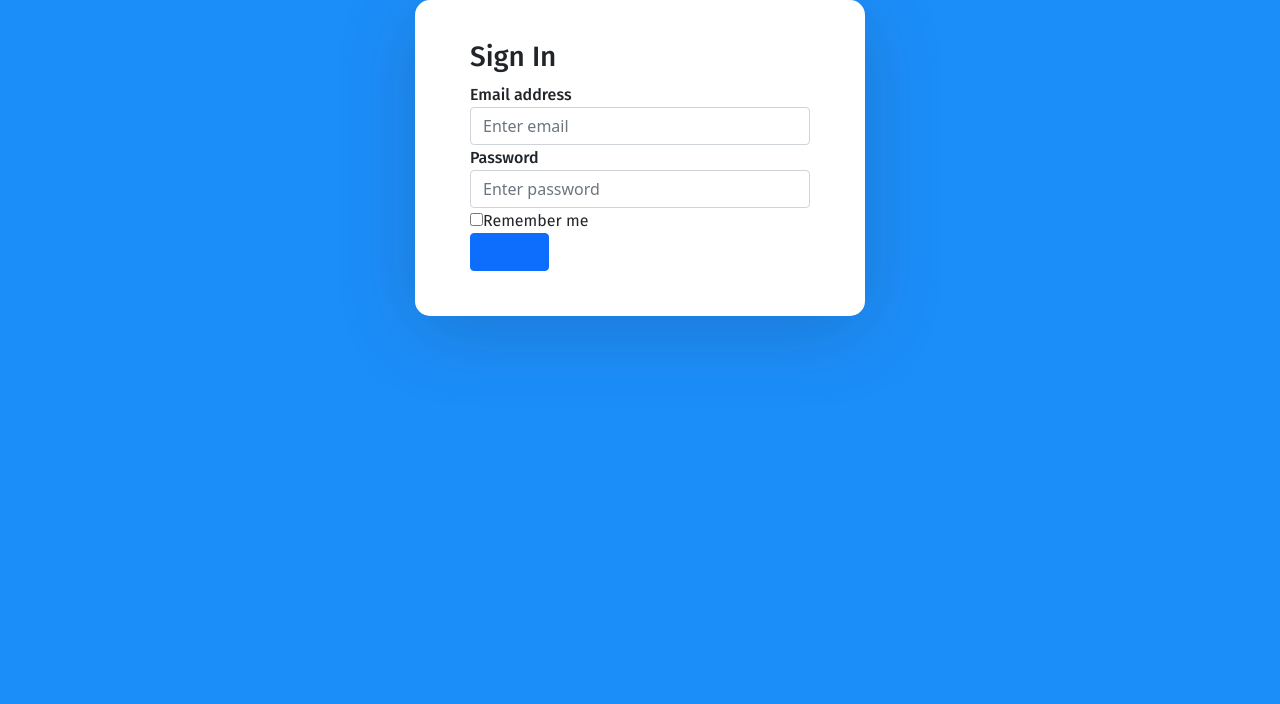
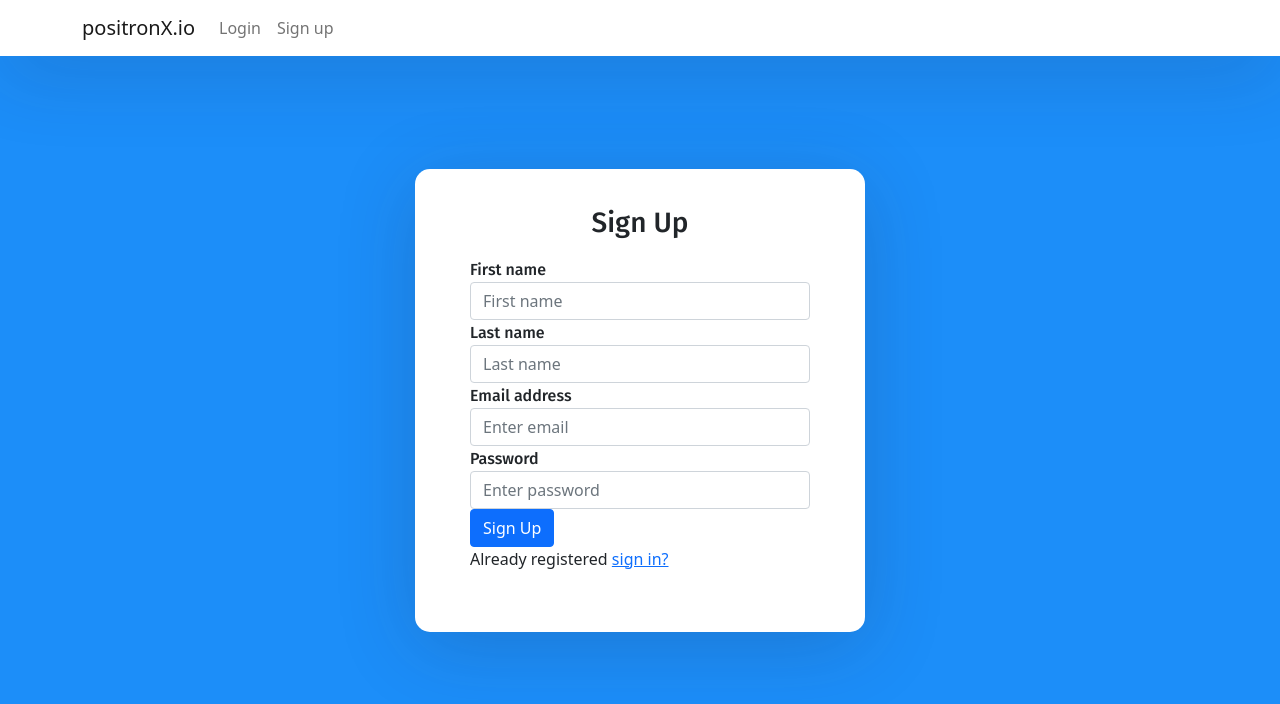
Before and after one commit to Jennie-geo/simba_frontend, a React (Create React App) app: page /sign-up in a window 1280 px wide. Shown: the top 704 px of the page. Built offline with nearby package versions, Linux system fonts and the light colour scheme.

Commit message:
refactored code

```diff
--- a/src/App.js
+++ b/src/App.js
@@ -8,20 +8,20 @@ import Overview from './components/Overview';
 import Createtransaction from './components/Create_transaction';
 import Modal from './components/Modal';
 
-function setToken(userToken) {
-  sessionStorage.setItem('token', JSON.stringify(userToken));
-}
+// function setToken(userToken) {
+//   sessionStorage.setItem('token', JSON.stringify(userToken));
+// }
 
-function getToken() {
-}
+// function getToken() {
+// }
 
 function App() {
-  const token = getToken()
+  // const token = getToken()
 
-  if (!token) {
-    return <Login setToken={setToken} />
+  // if (!token) {
+  //   return <Login setToken={setToken} />
 
-  }
+  // }
   return (
     <>
       <div className="App">
--- /dev/null
+++ b/src/components/Context.js
@@ -0,0 +1,27 @@
+import { createContext, useState } from "react";
+
+const initialState = {
+    user: null,
+    token: null
+}
+
+const contextObj = createContext(initialState)
+
+function GlobalContextProvider({ children }) {
+    const [data, setData] = useState(JSON.parse(sessionStorage.getItem('sessionData')) || initialState)
+
+    function loginSuccessful(userData, token) {
+        sessionStorage.getItem('session', JSON.stringify(userData))
+        console.log(setData({ ...data, user: userData, token }));
+    }
+    function logout() {
+        sessionStorage.clear()
+        setData(initialState);
+    }
+    const globalStore = { data, loginSuccessful, logout };
+    return (
+        <contextObj.Provider value={globalStore}>{children}</contextObj.Provider>
+    )
+}
+
+export { contextObj, GlobalContextProvider }
--- a/src/components/Login.js
+++ b/src/components/Login.js
@@ -1,45 +1,100 @@
-import React, { useState } from "react";
+import React, { useState, useContext } from "react";
 import { Link, NavLink } from 'react-router-dom';
 import '../index.css';
 import PropTypes from 'prop-types'
+import { contextObj } from './Context';
+import { useNavigate } from "react-router-dom";
+//import { loginUser } from '../loginUser';
 
-// import { loginUser } from '../loginUser';
 
-async function loginUser(credentials) {
-    return fetch('localhost:3800/api/v1/user/login', {
-        method: 'POST',
-        headers: {
-            'Content-Type': 'application/json'
-        },
-        body: JSON.stringify(credentials)
+
+function Login() {
+    const [formData, setFormData] = useState({
+        email: "",
+        password: "",
     })
-        .then(data => data.json())
-}
-
-function Login({ setToken }) {
-
     const [email, setEmail] = useState();
     const [password, setPassword] = useState();
+    //console.log(email, password, 'checking.....')
 
-    const handleSubmit = async (e) => {
-        e.preventDefault();
-        const token = await loginUser({
-            email,
-            password
-        });
-        setToken(token)
+    const { loginSuccessful } = useContext(contextObj)
+    const navigate = useNavigate();
+
+    function handleChange(event) {
+        setFormData({
+            ...formData,
+            [event.target.name]: event.target.value
+        })
+
     }
+    function handleSubmit(event) {
+        event.preventDefault();
+
+        const userData = {
+            firstName: formData.firstName,
+            email: formData.email
+        };
+        const token = formData.password;
+        fetch('http://localhost:3800/api/v1/user/login', {
+            method: 'POST',
+            body: JSON.stringify({
+                ...formData,
+                email: formData.email
+            })
+        }).then((res) => res.json()).then((data) => {
+            loginSuccessful(formData, data.token);
+        }).catch((err) => console.log(err))
+        navigate('/overview')
+    }
+    // const handleSubmit = async (e) => {
+    //     e.preventDefault();
+    //     try {
+    //         const response = await fetch('http://localhost:3800/api/v1/user/login',
+    //             {
+    //                 method: "POST",
+    //                 headers: {
+    //                     //Accept: "application/json",
+    //                     "Content-Type": "application/json",
+    //                 },
+    //                 body: JSON.stringify({
+    //                     email: email,
+    //                     password: password
+    //                 }),
+    //             }
+    //         );
+    //         //handling edge cases error
+    //         if (!response.ok) {
+    //             const errorData = await response.json();
+    //             console.log(errorData, "auth")
+    //             throw new Error(errorData);
+    //         }
+    //         //retreiving response
+    //         const resData = await response.json();
+    //         console.log(resData, "response")
+
+    //     }
+    //     catch (err) {
+    //         throw new Error(err)
+    //     }
+
+    //}
+    // const HandleEmail = (e) => {
+    //     setEmail(e.target.value)
+    // }
+    // const HandlePassword = (e) => {
+    //     setPassword(e.target.value)
+    // }
     return (
         <form onSubmit={handleSubmit}>
             <div className="auth-inner">
                 <h3>Sign In</h3>
                 <div className="form-group">
                     <label>Email address</label>
-                    <input type="email" className="form-control" placeholder="Enter email" onChange={e => setEmail(e.target.value)} />
+                    <input type="email" className="form-control" placeholder="Enter email" name='email' onChange={handleChange} />
                 </div>
                 <div className="form-group">
                     <label>Password</label>
-                    <input type="password" className="form-control" placeholder="Enter password" onChange={e => setPassword(e.target.value)} />
+                    <input type="password" className="form-control" placeholder="Enter password" name='password' onChange={handleChange} />
                 </div>
                 <div className="form-group">
                     <div className="custom-control custom-checkbox">
@@ -47,7 +102,7 @@ function Login({ setToken }) {
                         <label className="custom-control-label" htmlFor="customCheck1">Remember me</label>
                     </div>
                 </div>
-                <button type="submit" className="btn btn-primary btn-block"><Link to="/overview">Submit</Link></button>
+                <button className="btn btn-primary btn-block" onClick={handleSubmit}>Submit</button>
 
             </div>
         </form>
@@ -55,7 +110,7 @@ function Login({ setToken }) {
 
 }
 
-Login.propTypes = {
-    setToken: PropTypes.func.isRequired
-}
+// Login.propTypes = {
+//     setToken: PropTypes.func.isRequired
+// }
 export default Login
--- a/src/components/Signup.js
+++ b/src/components/Signup.js
@@ -1,26 +1,72 @@
-import React, { Component } from "react";
+import React, { useState, useEffect } from "react";
 export function SignUp() {
+    const [firstName, setFirstName] = useState()
+    const [lastName, setLastName] = useState()
+    const [email, setEmail] = useState()
+    const [password, setPassword] = useState()
+    //   const [error, setError] = useState()
+
+    useEffect(() => {
+
+    }, [])
+    async function handleSubmit(e) {
+        e.preventDefault()
+        try {
+            const response = await fetch('http://localhost:3800/api/v1/user/user_signup', {
+                method: 'POST',
+                headers: {
+                    "Content-Type": "appliction/json"
+                },
+                body: JSON.stringify({
+                    firstName: firstName,
+                    lastName: lastName,
+                    email: email,
+                    password: password,
+                })
+            })
+            if (!response.ok) {
+                const errorDate = await response.json()
+                throw new Error(errorDate)
+            }
+            const resp = await response.json()
+            console.log('successful', resp)
+        } catch (err) {
+            console.log(err)
+        }
+    }
+    const HandleSetFirstName = (e) => {
+        setFirstName(e.target.value)
+    }
+    const HandleSetLastName = (e) => {
+        setLastName(e.target.value)
+    }
+    const HandleSetEmail = (e) => {
+        setFirstName(e.target.value)
+    }
+    const HandlePassword = (e) => {
+        setPassword(e.target.value)
+    }
     return (
-        <form>
+        <form onSubmit={handleSubmit}>
             <div className="auth-inner">
                 <h3>Sign Up</h3>
                 <div className="form-group">
                     <label>First name</label>
-                    <input type="text" className="form-control" placeholder="First name" name='firstName' />
+                    <input type="text" className="form-control" placeholder="First name" name='firstName' onChange={HandleSetFirstName} />
                 </div>
                 <div className="form-group">
                     <label>Last name</label>
-                    <input type="text" className="form-control" placeholder="Last name" name='lastName' />
+                    <input type="text" className="form-control" placeholder="Last name" name='lastName' onChange={HandleSetLastName} />
                 </div>
                 <div className="form-group">
                     <label>Email address</label>
-                    <input type="email" className="form-control" placeholder="Enter email" name='email' />
+                    <input type="email" className="form-control" placeholder="Enter email" name='email' onChange={HandleSetEmail} />
                 </div>
                 <div className="form-group">
                     <label>Password</label>
-                    <input type="password" className="form-control" placeholder="Enter password" password='password' />
+                    <input type="password" className="form-control" placeholder="Enter password" password='password' onChange={HandlePassword} />
                 </div>
-                <button type="submit" className="btn btn-primary btn-block">Sign Up</button>
+                <button type="submit" className="btn btn-primary btn-block" onClick={handleSubmit}>Sign Up</button>
                 <p className="forgot-password text-right">
                     Already registered <a href="/sign-in">sign in?</a>
                 </p>
--- a/src/index.js
+++ b/src/index.js
@@ -3,11 +3,13 @@ import ReactDOM from "react-dom";
 import { BrowserRouter } from "react-router-dom";
 import "./index.css";
 import App from "./App";
-// import * as serviceWorker from "./serviceWorker";
+import { GlobalContextProvider } from "./components/Context";
 ReactDOM.render(
-  <BrowserRouter>
-    <App />
-  </BrowserRouter>,
+  <GlobalContextProvider>
+    <BrowserRouter>
+      <App />
+    </BrowserRouter>
+  </GlobalContextProvider>,
   document.getElementById("root")
 );
 // serviceWorker.unregister();
```
Also changed, not shown: src/components/Get_User_Transaction.js (added).
